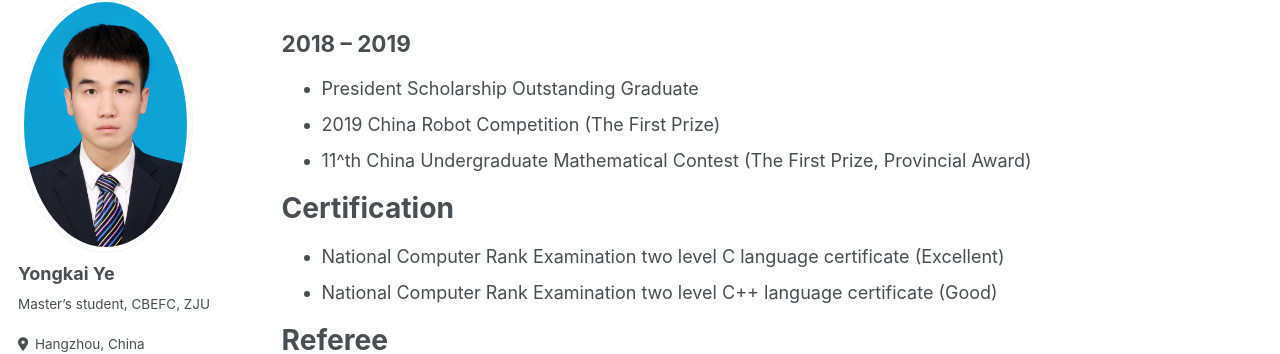
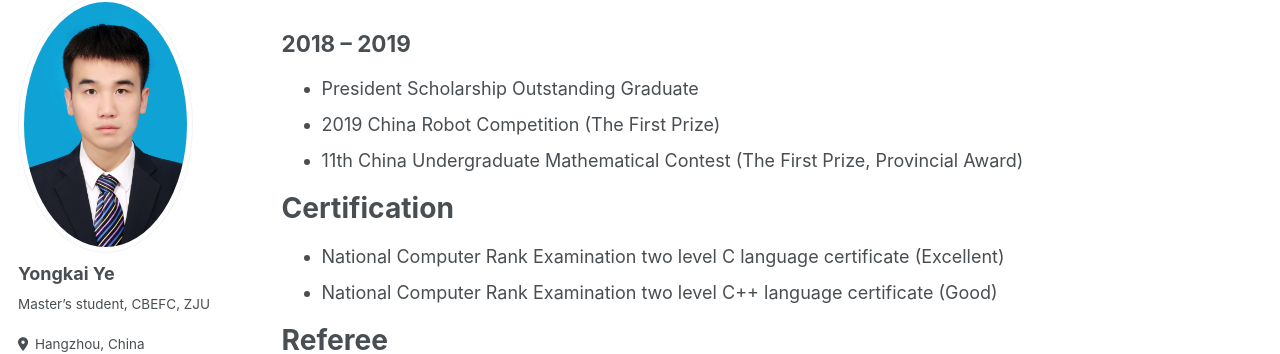
Before and after one commit to Yongkai-Ye/Yongkai-Ye.github.io, a Jekyll site: the page built from _pages/cv.md, in a window 1280 px wide and 900 px high, scrolled down 2943 px. Shown: the part 110-464 px from the top of the window. Built offline with Jekyll 4.4.1, drawn with Linux system fonts in a browser that asks for light colours; some web fonts are replaced.

Commit message:
Update cv.md

```diff
--- a/_pages/cv.md
+++ b/_pages/cv.md
@@ -55,7 +55,7 @@ Awards and Achievements
 ------
 * President Scholarship Outstanding Graduate
 * 2019 China Robot Competition (The First Prize)
-* 11^th China Undergraduate Mathematical Contest (The First Prize, Provincial Award)
+* 11th China Undergraduate Mathematical Contest (The First Prize, Provincial Award)
 
 Certification
 ======
```
